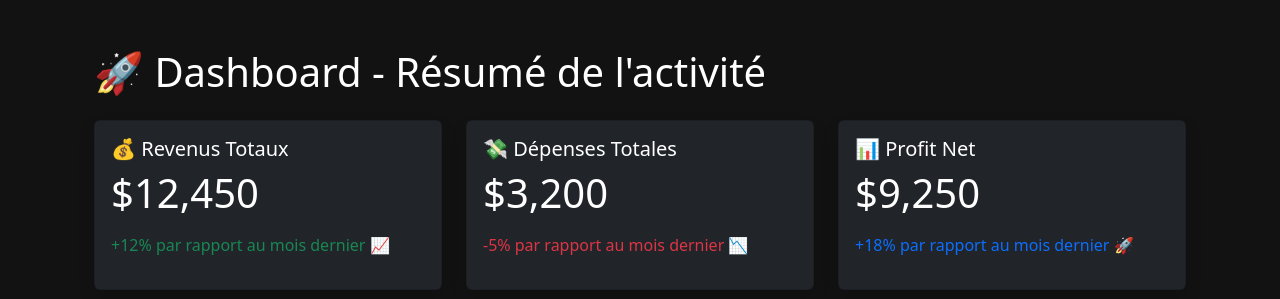
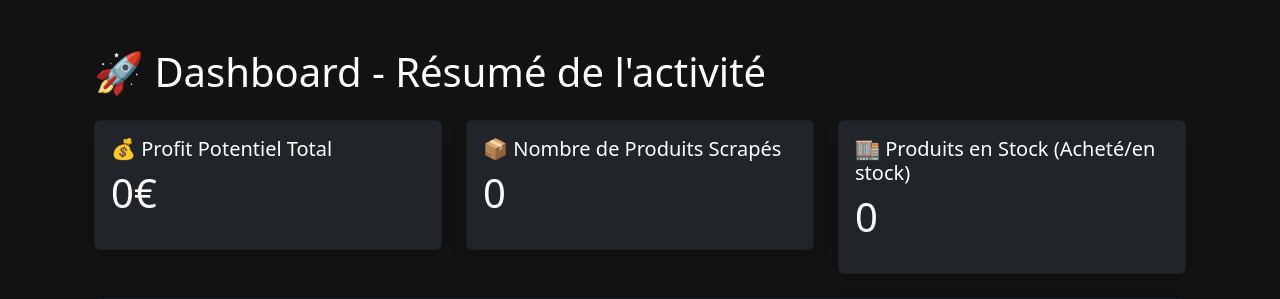
Before and after one commit to xshaka07x/fba_manager, a Flask app: page /dashboard in a window 1280 px wide. Shown: the part 56-355 px from the top of the page. Run offline with Flask 3, Linux system fonts and the light colour scheme.

```diff
--- a/app/routes/main.py
+++ b/app/routes/main.py
@@ -15,11 +15,23 @@ def index():
 
 @main_bp.route('/dashboard')
 def dashboard():
+    from app.models import Product, Stock
+
     # Récupération des 5 derniers produits scrapés
     recent_items = db.session.query(Product).order_by(Product.updated_at.desc()).limit(5).all()
 
     # Récupération des 10 meilleurs ROI
     top_roi_items = db.session.query(Product).order_by(Product.roi.desc()).limit(10).all()
+
+    # ✅ Profit potentiel total (uniquement les profits positifs)
+    profit_total = db.session.query(db.func.sum(Product.profit)).filter(Product.profit > 0).scalar() or 0
+
+    # ✅ Nombre de produits scrapés
+    nb_produits_scrapes = db.session.query(Product).count()
+
+    # ✅ Nombre de produits en stock avec statut "Acheté/en stock"
+    nb_produits_stock = db.session.query(Stock).filter(Stock.statut == 'Acheté/en stock').count()
+
 
     # Formatage commun pour les deux listes
     def format_items(items):
@@ -37,7 +49,10 @@ def dashboard():
 
     return render_template('dashboard.html',
                            recent_items=format_items(recent_items),
-                           top_roi_items=format_items(top_roi_items))
+                           top_roi_items=format_items(top_roi_items),
+                           profit_total=round(profit_total, 2),
+                           nb_produits_scrapes=nb_produits_scrapes,
+                           nb_produits_stock=nb_produits_stock)
 
 
 
--- a/app/templates/dashboard.html
+++ b/app/templates/dashboard.html
@@ -33,27 +33,24 @@
         <div class="col-md-4">
             <div class="card bg-dark text-white shadow">
                 <div class="card-body">
-                    <h5 class="card-title">💰 Revenus Totaux</h5>
-                    <p class="display-6">$12,450</p>
-                    <p class="text-success">+12% par rapport au mois dernier 📈</p>
+                    <h5 class="card-title">💰 Profit Potentiel Total</h5>
+                    <p class="display-6">{{ profit_total }}€</p>
                 </div>
             </div>
         </div>
         <div class="col-md-4">
             <div class="card bg-dark text-white shadow">
                 <div class="card-body">
-                    <h5 class="card-title">💸 Dépenses Totales</h5>
-                    <p class="display-6">$3,200</p>
-                    <p class="text-danger">-5% par rapport au mois dernier 📉</p>
+                    <h5 class="card-title">📦 Nombre de Produits Scrapés</h5>
+                    <p class="display-6">{{ nb_produits_scrapes }}</p>
                 </div>
             </div>
         </div>
         <div class="col-md-4">
             <div class="card bg-dark text-white shadow">
                 <div class="card-body">
-                    <h5 class="card-title">📊 Profit Net</h5>
-                    <p class="display-6">$9,250</p>
-                    <p class="text-primary">+18% par rapport au mois dernier 🚀</p>
+                    <h5 class="card-title">🏬 Produits en Stock (Acheté/en stock)</h5>
+                    <p class="display-6">{{ nb_produits_stock }}</p>
                 </div>
             </div>
         </div>
```
Also changed, not shown: scraping/scraper.py (+4 -3 lines).
